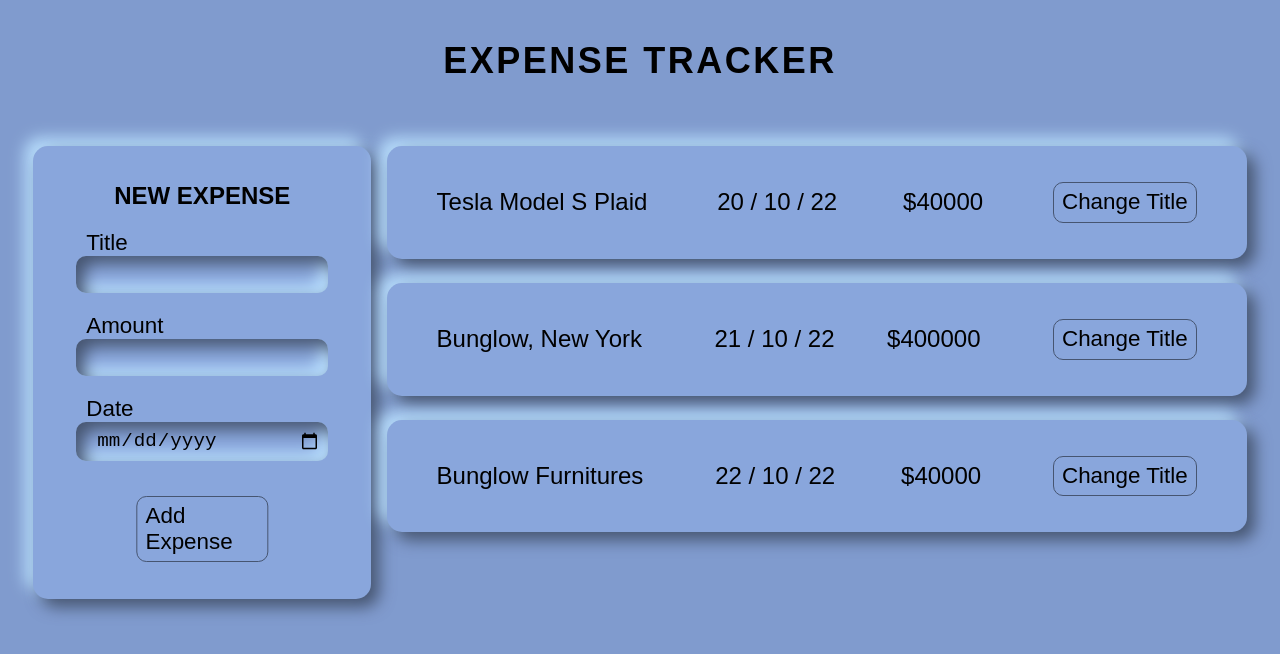
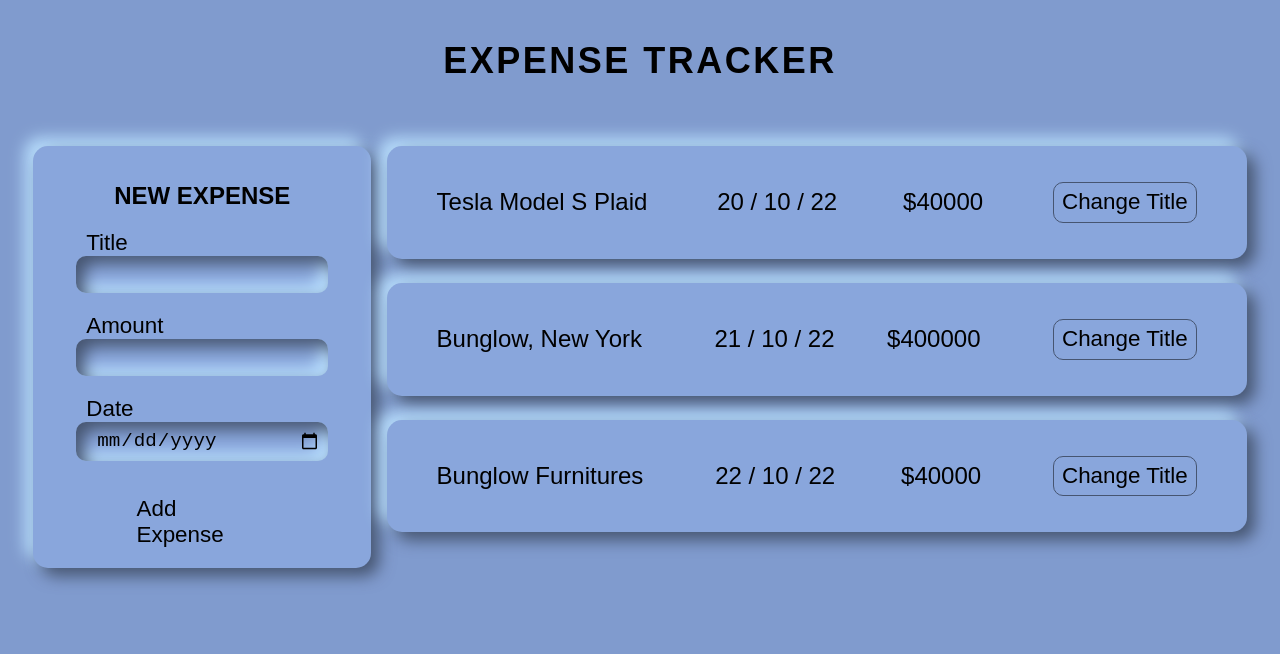
Before and after one commit to EshanTrivedi21/Expense-Tracker, a React (Create React App) app: page / in a window 1280 px wide. Shown: the top 654 px of the page. Built offline with nearby package versions, Linux system fonts and the light colour scheme.

Commit message:
bug: button state issue fixed

```diff
--- a/src/components/Expenses/ExpenseItem.js
+++ b/src/components/Expenses/ExpenseItem.js
@@ -6,9 +6,9 @@
 import { useState } from "react";
 
 function ExpenseItem(props) {
-    const [title, newTitle] = useState (props.title)
-    const clickHandler = () => {
-        newTitle("New Title");
+    const [title, setTitle] = useState(props.title)
+    function clickHandler () {
+        setTitle("New Title");
     }
     return (
         <Card className="element">
--- a/src/components/UI/Button.js
+++ b/src/components/UI/Button.js
@@ -3,7 +3,7 @@
 function Button (props) {
     const classes = "buttonasset " + props.className;
     return (
-        <div className={classes}>{props.children}</div>
+        <div className={classes} {...props}>{props.children}</div>
     );
 }
 
```
Also changed, not shown: 1 other file (tests, documents, lock files or other folders).
